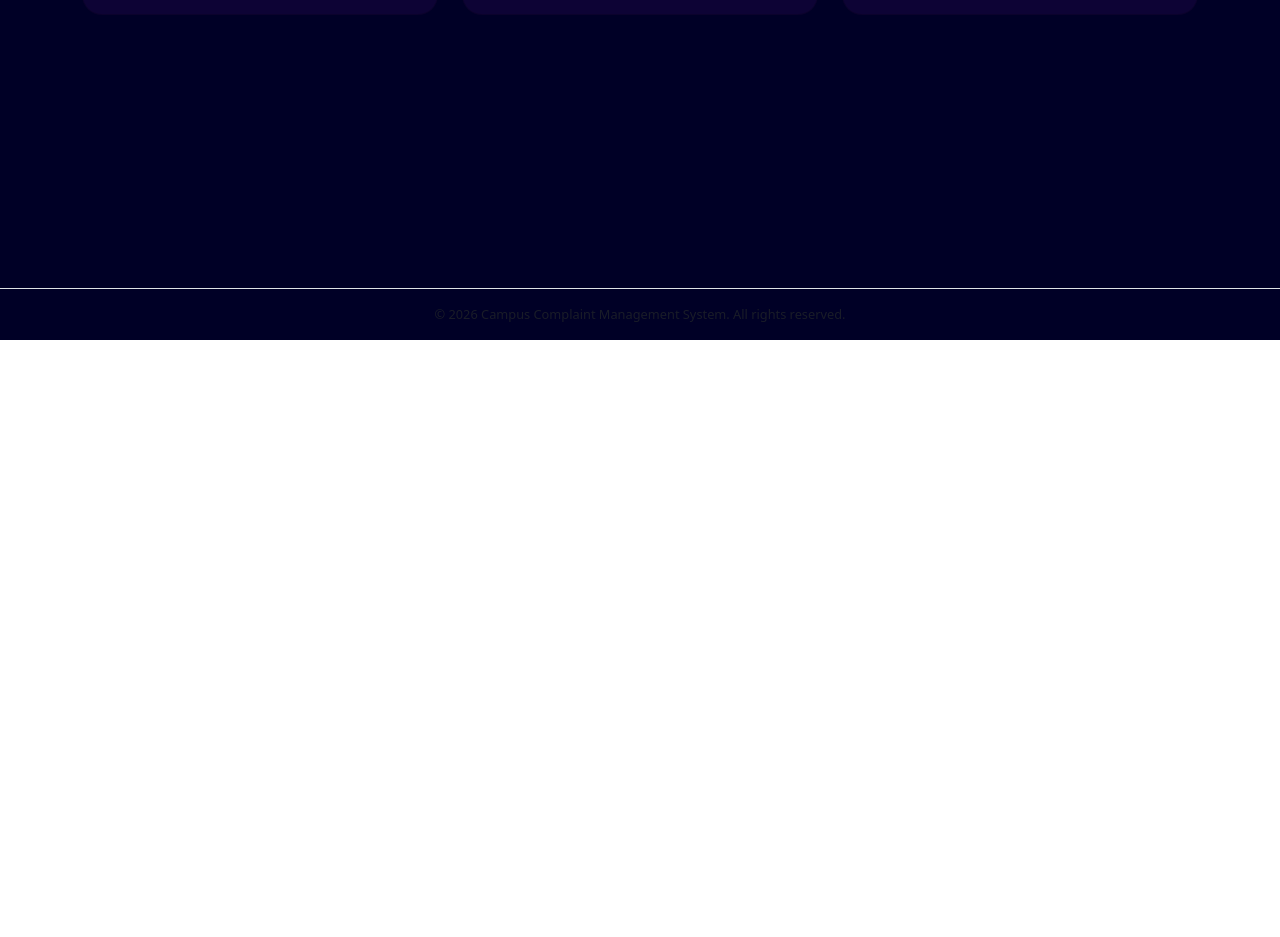
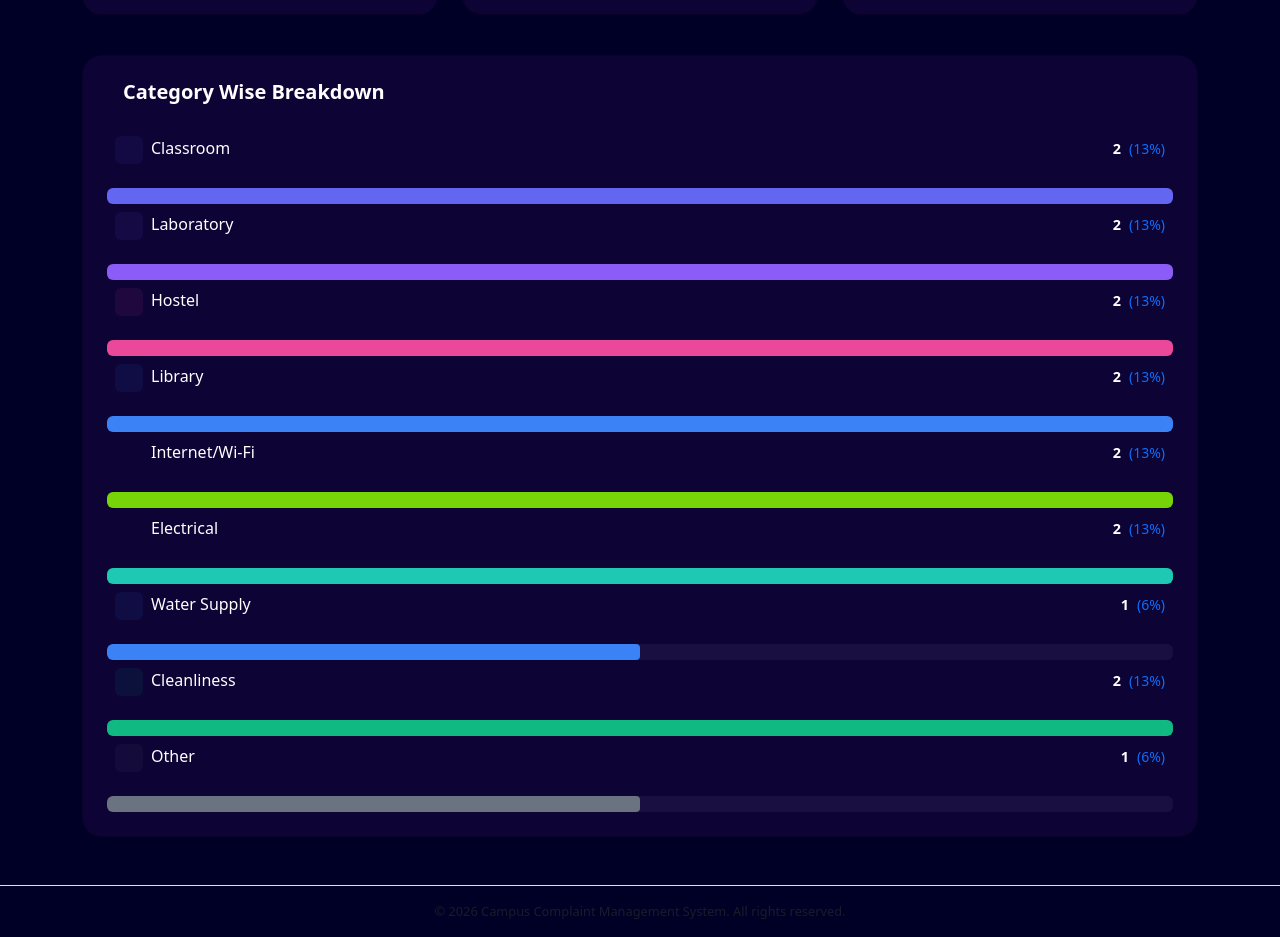
Before and after one commit to GOKULLSS/ResolveIt, a React (Vite) app in the folder frontend/: page /student-dashboard in a window 1280 px wide. Shown: the part 460-1397 px from the top of the page. Before the commit the page ends 800 px from the top, so only its background shows below. Built offline with nearby package versions, Linux system fonts and the light colour scheme; the HTML template or start-up script is replaced by a standard one.

Commit message:
chart added

```diff
--- a/frontend/src/components/CategoryChart.jsx
+++ b/frontend/src/components/CategoryChart.jsx
@@ -1,8 +1,110 @@
 import React from 'react'
+const categoryIcons = {
+  'Classroom': 'bi-chalkboard-fill',
+  'Laboratory': 'bi-cpu-fill',
+  'Hostel': 'bi-houses-fill',
+  'Library': 'bi-book-half',
+  'Internet/Wi-Fi': 'bi-wifi',
+  'Electrical': 'bi-lightning-charge-fill',
+  'Water Supply': 'bi-droplet-fill',
+  'Cleanliness': 'bi-trash-fill',
+  'Other': 'bi-question-circle-fill'
+};
+const categoryColors = {
+  'Classroom': '#6366f1', // Indigo
+  'Laboratory': '#8b5cf6', // Purple
+  'Hostel': '#ec4899', // Pink
+  'Library': '#3b82f6', // Blue
+  'Internet/Wi-Fi': '#77d406ff', // Cyan
+  'Electrical': '#1dc9b2ff', // Yellow
+  'Water Supply': '#3b82f6', // Sky
+  'Cleanliness': '#10b981', // Emerald
+  'Other': '#6b7280' // Grey
+};
+const CategoryChart = ({complaints}) => {
+  const counts = {
+    'Classroom': 0,
+    'Laboratory': 0,
+    'Hostel': 0,
+    'Library': 0,
+    'Internet/Wi-Fi': 0,
+    'Electrical': 0,
+    'Water Supply': 0,
+    'Cleanliness': 0,
+    'Other': 0
+  };
+  complaints.forEach(complaint=>{
+    if(counts[complaint.category]!=undefined){
+      counts[complaint.category]++
+    }else{
+      counts['Other']++
+    }
+  })
+  const totalComplaints = complaints.length;
+  const maxCount =Math.max(...Object.values(counts),1);
+  return (
+    <div className='card glass-panel'>
+      <div className='card-body p-4'>
+        <h5 className='card-title fw-bold mb-4 d-flex align-items-center text-white'>
+          <i className='bi bi-bar-chart mx-2 text-primary'></i>
+          Category Wise Breakdown
+        </h5>
+        {totalComplaints === 0 ? (
+          <div>
+            <i className="bi bi-graph-up text-muted fs-1 mb-3"></i>
+            <p className="text-white">No data available for chart analysis</p>
+          </div>
+        ):(
+          <div>
+            {Object.entries(counts).map(([category,count])=>{
+              const percentage = totalComplaints > 0 ? Math.round((count /totalComplaints)*100):0;
+              const barWidth = `${(count/maxCount)*100}%`
+              const color = categoryColors[category] || '#6366f1';
+              const icon =categoryIcons[category] || `bi-question-circle-fill`;
+              return(
+                <div key={category}>
+                  <div className='d-flex justify-content-between mb-3 p-2'>
+                    <div className='d-flex gap-2'>
+                      <div className="d-flex justify-content-center align-items-center rounded-2"
+                        style={{
+                          width: '28px',
+                          height: '28px',
+                          backgroundColor: `${color}15`,
+                          color: color
+                        }}>
+                          <i  className={`bi ${icon} fs-6`}></i>
+                      </div>
+                      <span className='fw-medium text-white'>{category}</span>
+                    </div>
+                    <div>
+                      <span className='fw-bold me-2 text-white' style={{fontSize:'0.9rem'}}>{count}</span>
+                      <span className='text-primary small'>({percentage}%)</span>
+                    </div>
+                  </div>
+                  <div className='progress' style={{backgroundColor:'rgba(255,255,255,0.05)'}}>
+                    <div
+                    className='progress-bar'
+                     role='progressbar'
+                     style={{
+                      width:barWidth,
+                      backgroundColor:color,
+                      borderRadius:'4px',
+                      transition: 'width 1s cubic-bezier(0.4, 0, 0.2, 1)'
+                     }}
+                    >
 
-const CategoryChart = () => {
-  return (
-    <div><h1>CategoryChart</h1></div>
+                    </div>
+
+                  </div>
+
+                </div>
+              )
+            })}
+          </div>
+        )}
+
+      </div>
+    </div>
   )
 }
 
--- a/frontend/src/pages/StudentDashboard.jsx
+++ b/frontend/src/pages/StudentDashboard.jsx
@@ -1,5 +1,6 @@
 import React from "react";
 import { Link } from "react-router-dom";
+import CategoryChart from "../components/CategoryChart";
 
 const StudentDashboard = () => {
   // Dummy Data Start
@@ -9,7 +10,107 @@ const StudentDashboard = () => {
   // const error="this is dummy error"
   const error = null;
   const stats = { total: 3, pending: 2, resolved: 1 };
+  //Complaints dummy data
+  const complaints = [
+  {
+    id: 1,
+    title: "Projector not working",
+    category: "Classroom",
+    status: "Pending"
+  },
+  {
+    id: 2,
+    title: "Broken classroom chair",
+    category: "Classroom",
+    status: "Resolved"
+  },
+  {
+    id: 3,
+    title: "Computer system failure",
+    category: "Laboratory",
+    status: "Pending"
+  },
+  {
+    id: 4,
+    title: "AC not working in lab",
+    category: "Laboratory",
+    status: "In Progress"
+  },
+  {
+    id: 5,
+    title: "Water leakage in hostel",
+    category: "Hostel",
+    status: "Pending"
+  },
+  {
+    id: 6,
+    title: "Hostel room light issue",
+    category: "Hostel",
+    status: "Resolved"
+  },
+  {
+    id: 7,
+    title: "Books not available",
+    category: "Library",
+    status: "Pending"
+  },
+  {
+    id: 8,
+    title: "Library fan not working",
+    category: "Library",
+    status: "Resolved"
+  },
+  {
+    id: 9,
+    title: "Slow Wi-Fi connection",
+    category: "Internet/Wi-Fi",
+    status: "In Progress"
+  },
+  {
+    id: 10,
+    title: "No internet in block A",
+    category: "Internet/Wi-Fi",
+    status: "Pending"
+  },
+  {
+    id: 11,
+    title: "Power outage in corridor",
+    category: "Electrical",
+    status: "Pending"
+  },
+  {
+    id: 12,
+    title: "Switch board damaged",
+    category: "Electrical",
+    status: "Resolved"
+  },
+  {
+    id: 13,
+    title: "No water in washroom",
+    category: "Water Supply",
+    status: "Pending"
+  },
+  {
+    id: 14,
+    title: "Dirty classroom",
+    category: "Cleanliness",
+    status: "In Progress"
+  },
+  {
+    id: 15,
+    title: "Garbage not cleaned",
+    category: "Cleanliness",
+    status: "Pending"
+  },
+  {
+    id: 16,
+    title: "Miscellaneous complaint",
+    category: "Other",
+    status: "Pending"
+  }
+];
   // Dummy Data End
+
   return (
     <div className="container py-5 ">
       <div className="d-flex justify-content-between align-items-center flex-wrap ">
@@ -77,6 +178,9 @@ const StudentDashboard = () => {
           </div>
         </div>
       </div>
+      <div>
+        <CategoryChart complaints={complaints}/>
+      </div>
     </div>
   );
 };
```
